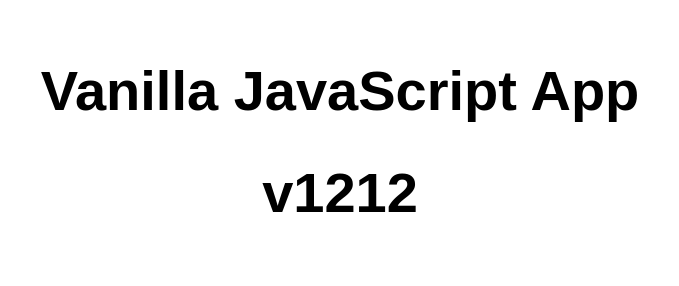
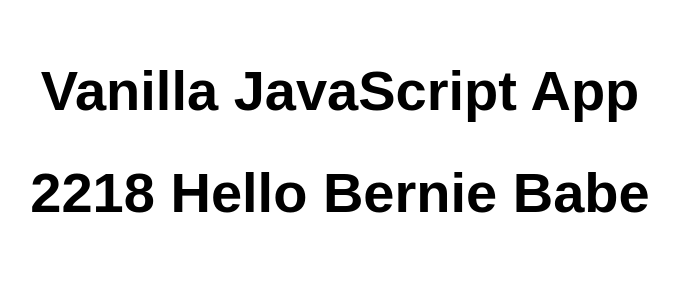
Before and after one commit to KarlRCooper/my-first-static-web-app, a website: page src/index.html in a window 1280 px wide. Shown: the whole page, without its empty margins (300-979 px from the left). Drawn offline with Linux system fonts and the light colour scheme.

Commit message:
Update index.html

```diff
--- a/src/index.html
+++ b/src/index.html
@@ -11,7 +11,7 @@
 <body>
   <main>
     <h1>Vanilla JavaScript App</h1>
-      <h1>v1212</h1>
+      <h1>2218 Hello Bernie Babe</h1>
   </main>
 </body>
 
```
